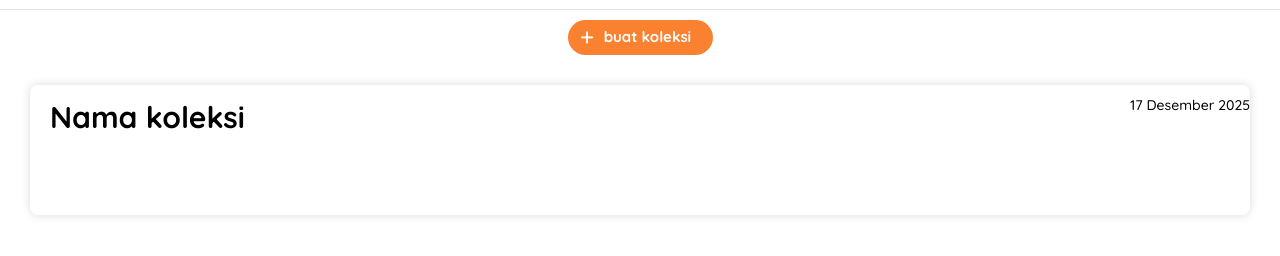
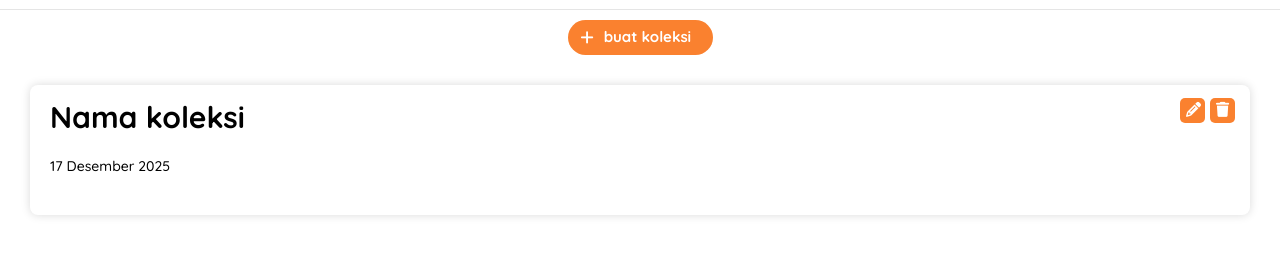
Before and after one commit to syifasalsabilaac/pbp, a plain HTML site: page projek uas/perpus.html in a window 1280 px wide. Shown: the part 58-314 px from the top of the page. Drawn offline with nearby package versions, Linux system fonts and the light colour scheme.

Commit message:
Update perpus.html

```diff
--- a/projek uas/perpus.html
+++ b/projek uas/perpus.html
@@ -56,13 +56,23 @@
     </div>
 
     <div class="isi">
-      <a href="isikoleksi.html" class="link">
-        <div class="koleksi">
-          <p>Nama koleksi</p>
-          <p class="tanggal">17 Desember 2025</p> <!-- tanggal dibuat -->
+      <div class="koleksi">
+        <div>
+          <a href="isikoleksi.html" class="link">
+            <div>
+              <p>Nama koleksi</p>
+              <p class="tanggal">17 Desember 2025</p> <!-- tanggal dibuat -->
+            </div>
+          </a>
         </div>
-      </a>
+
+        <div class="button">
+          <button><i class="fa-solid fa-pencil"></i></button>
+          <button><i class="fa-solid fa-trash"></i></button>
+        </div>
+      </div>
     </div>
+
 
 
     <script>
```
